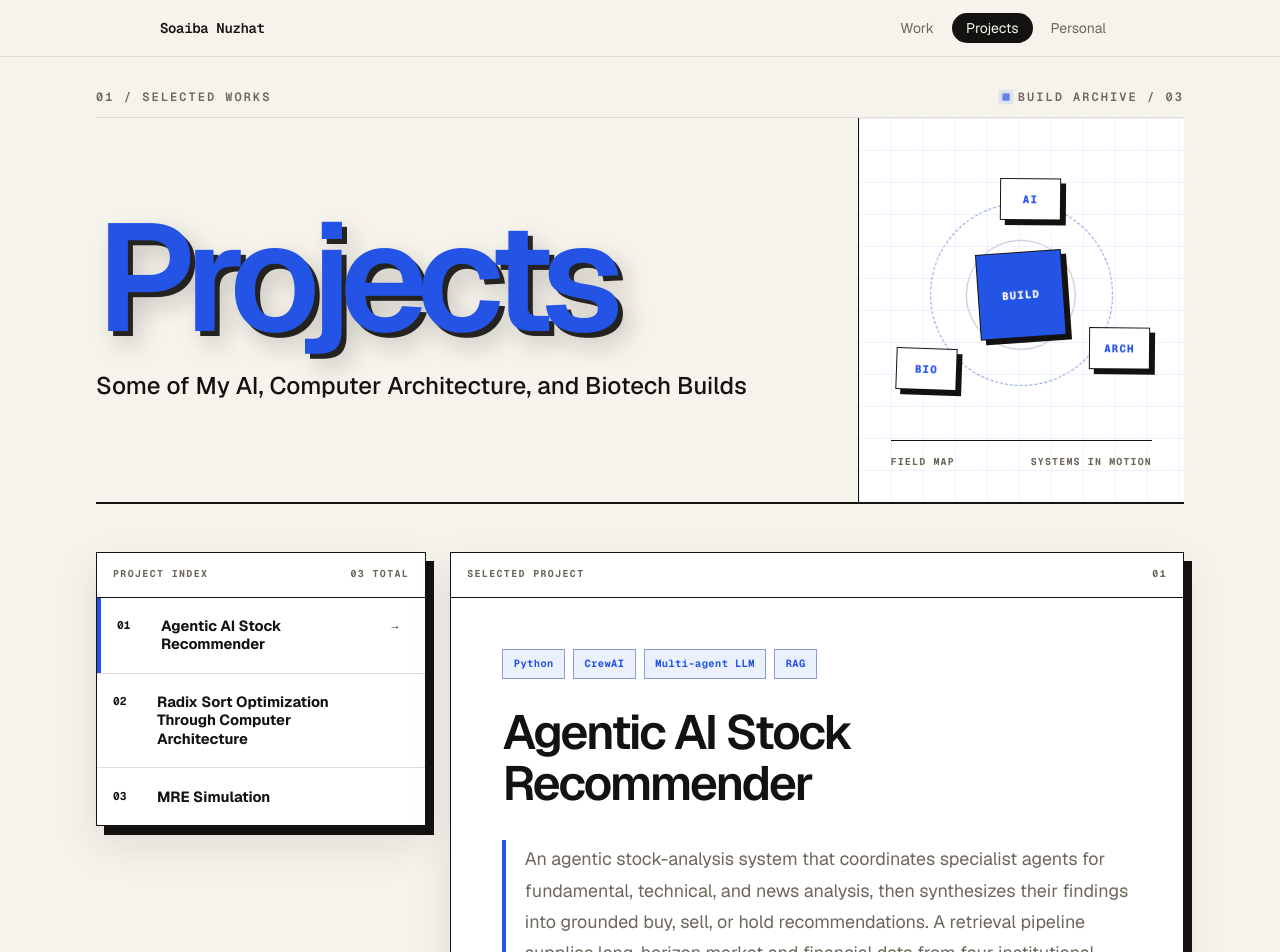
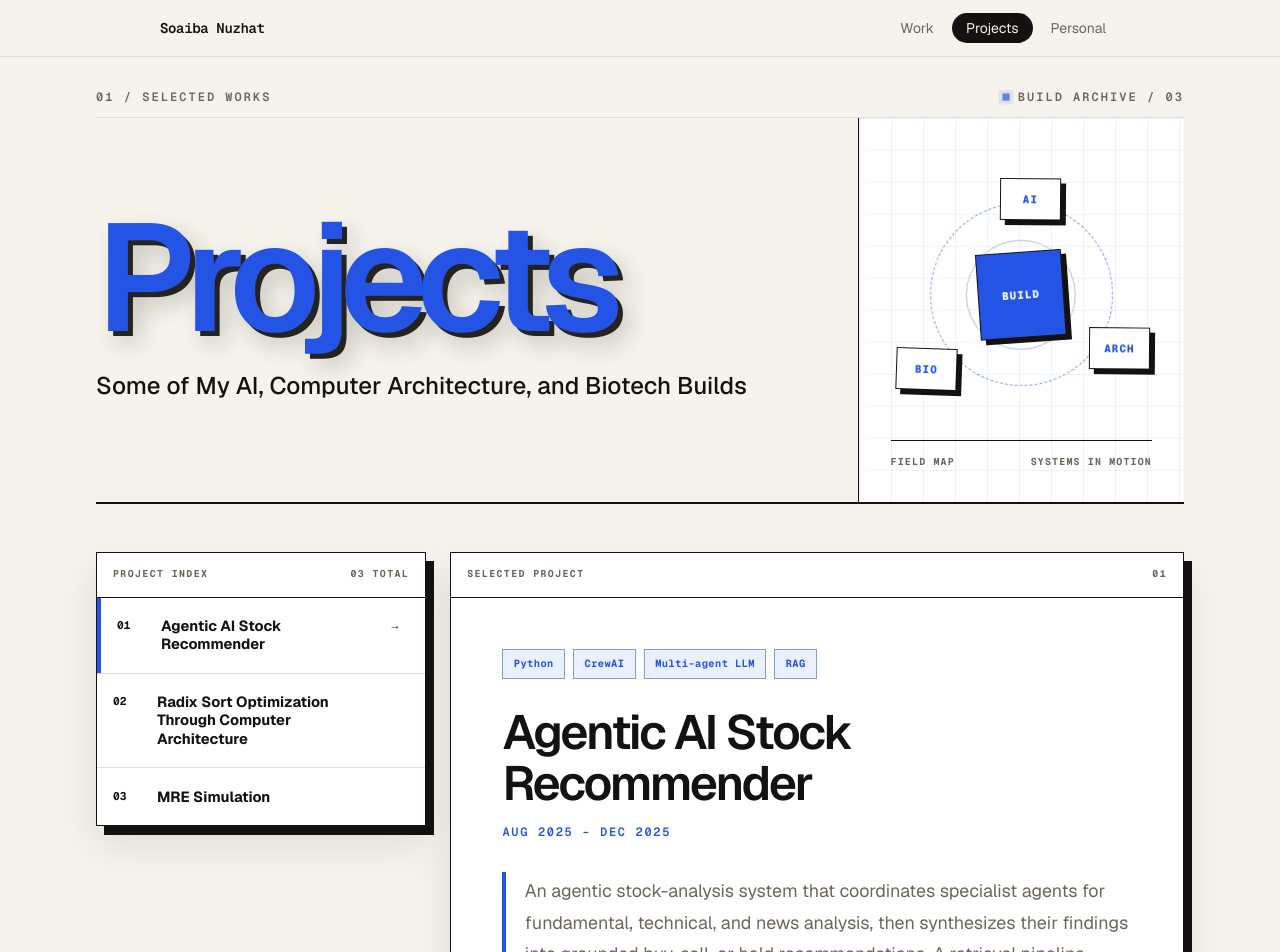
Before and after one commit to SoaibaN/SoaibaN.github.io, a Next.js app: page /projects in a window 1280 px wide. Shown: the top 952 px of the page. Built offline with nearby package versions, Linux system fonts and the light colour scheme.

Commit message:
Add project timelines

```diff
--- a/src/data/resume.ts
+++ b/src/data/resume.ts
@@ -206,6 +206,7 @@ export type ProjectEntry = {
 export const projects: ProjectEntry[] = [
   {
     title: "Agentic AI Stock Recommender",
+    period: "Aug 2025 – Dec 2025",
     description:
       "An agentic stock-analysis system that coordinates specialist agents for fundamental, technical, and news analysis, then synthesizes their findings into grounded buy, sell, or hold recommendations. A retrieval pipeline supplies long-horizon market and financial data from four institutional sources to support more consistent explanations.",
     bullets: [
@@ -227,6 +228,7 @@ export const projects: ProjectEntry[] = [
     title:
       "Cost-Efficient Optimization of Parallel Radix Sort Using Architecture-Aware Techniques",
     indexTitle: "Radix Sort Optimization Through Computer Architecture",
+    period: "Nov 2025 – Dec 2025",
     description:
       "An architecture-aware optimization of parallel LSD radix sort that combines cache-conscious blocking, thread placement, hugepages, and compiler tuning to accelerate memory-bound sorting on AMD EPYC hardware.",
     bullets: [
@@ -246,6 +248,7 @@ export const projects: ProjectEntry[] = [
   },
   {
     title: "MRE Simulation",
+    period: "Jun 2024 – Nov 2024",
     description:
       "Developed a MATLAB-based GUI to simulate Magnetic Resonance Elastography (MRE) brain scans and apply two correction (Topup and Fugue) methods for distorted brain scans.",
     bullets: [],
```
